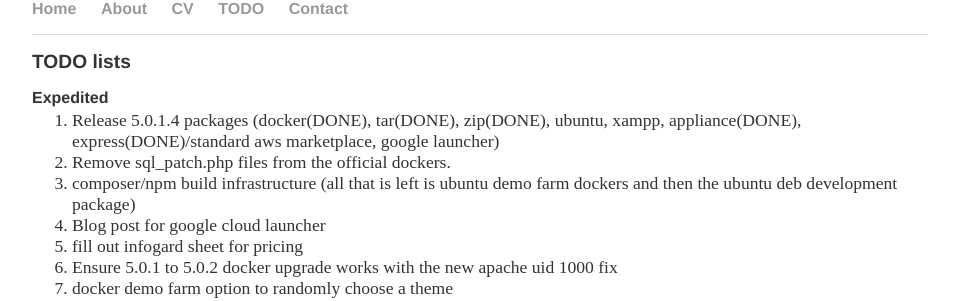
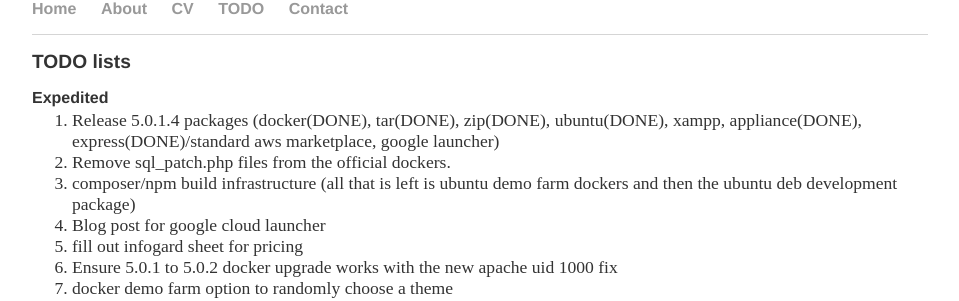
Before and after one commit to bradymiller/bradymiller.github.io, a Jekyll site: the page built from todo/index.md, in a window 1280 px wide. Shown: the part 149-450 px from the top of the page, without its empty margins (160-1119 px from the left). Built offline with Jekyll 4.4.1, drawn with Linux system fonts in a browser that asks for light colours; our own code applies the rules of GitHub Pages for plain Markdown files.

Commit message:
Update index.md

```diff
--- a/todo/index.md
+++ b/todo/index.md
@@ -4,7 +4,7 @@ layout: default
 ## TODO lists
 
 ### Expedited
-1. Release 5.0.1.4 packages (docker(DONE), tar(DONE), zip(DONE), ubuntu, xampp, appliance(DONE), express(DONE)/standard aws marketplace, google launcher)
+1. Release 5.0.1.4 packages (docker(DONE), tar(DONE), zip(DONE), ubuntu(DONE), xampp, appliance(DONE), express(DONE)/standard aws marketplace, google launcher)
 1. Remove sql_patch.php files from the official dockers.
 1. composer/npm build infrastructure (all that is left is ubuntu demo farm dockers and then the ubuntu deb development package)
 1. Blog post for google cloud launcher
```
